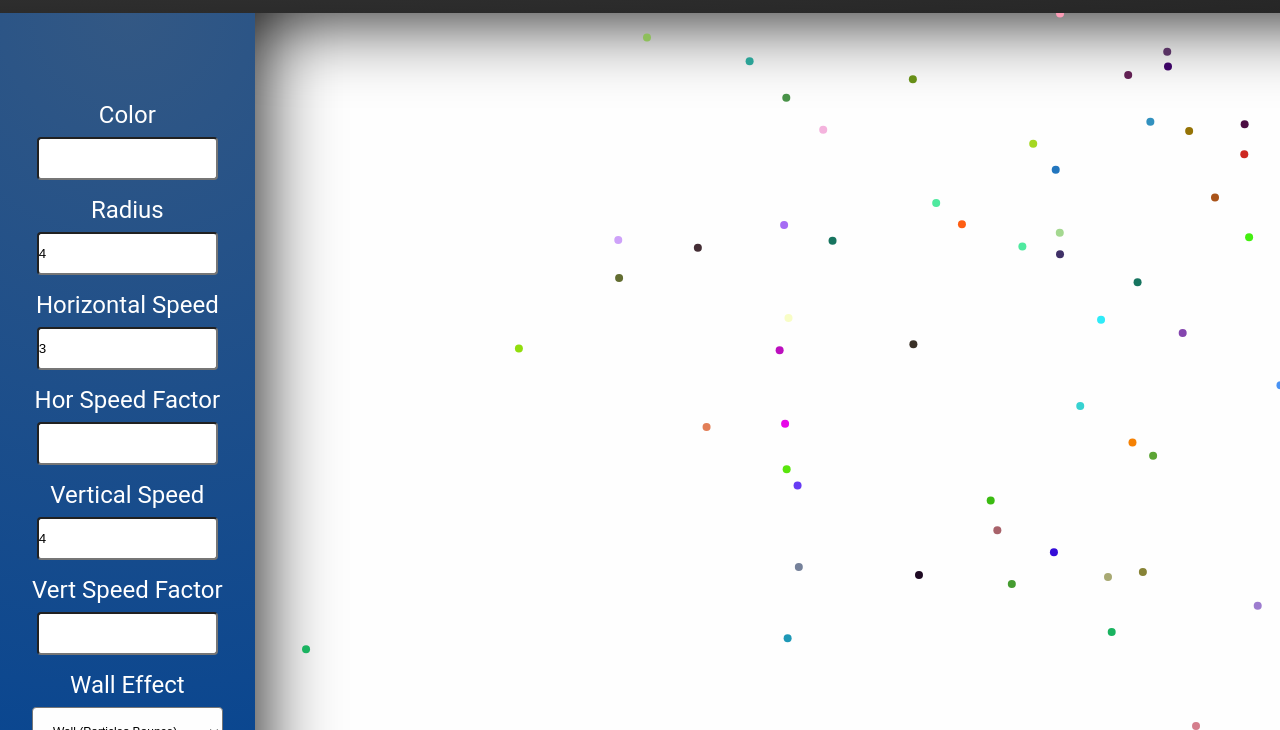
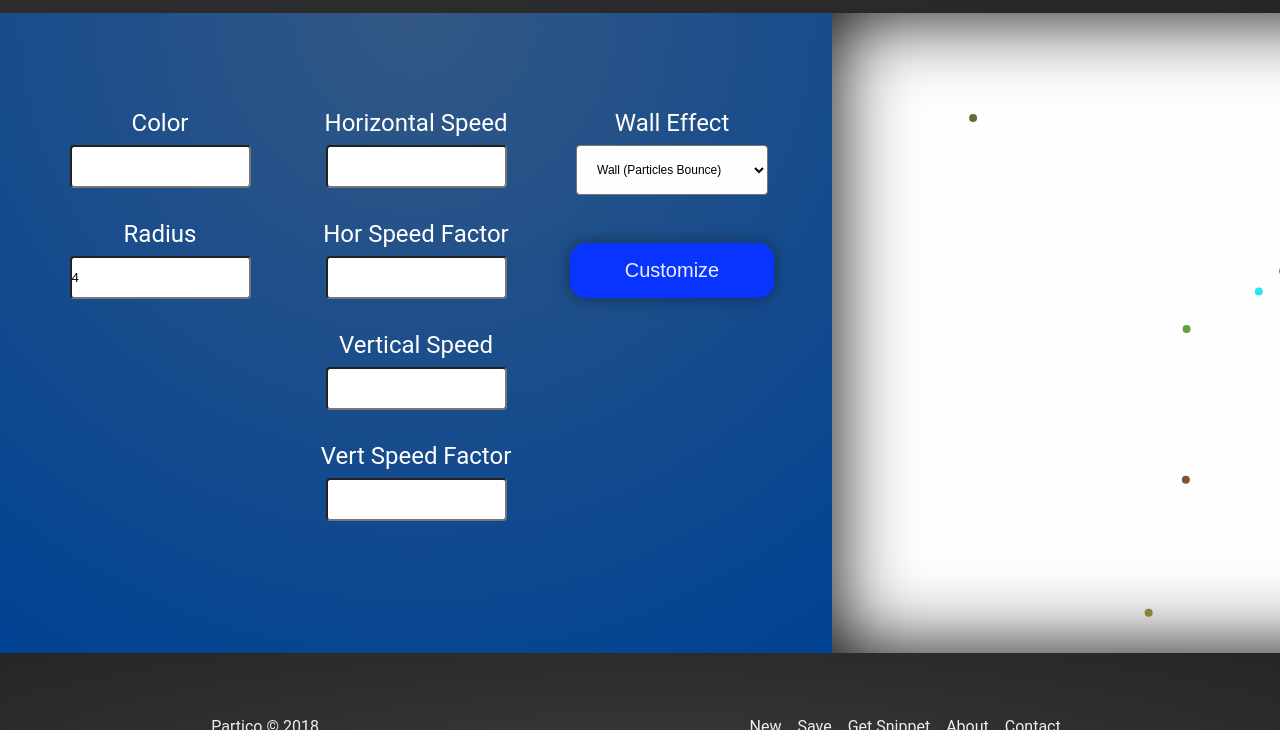
Before and after one commit to jbratcher/particles_ui, a website: page index.html in a window 1280 px wide. Shown: the part 70-800 px from the top of the page. Drawn offline with Linux system fonts and the light colour scheme.

Commit message:
added columns to menu on desktop

```diff
--- a/index.html
+++ b/index.html
@@ -41,6 +41,8 @@
 
             <form id="controls-form">
 
+              <section class="form-column">
+
                 <section class="input-box">
 
                   <label for="color">Color</label>
@@ -57,11 +59,16 @@
 
                 </section>
 
+              </section>
+
+              <section class="form-column">
+
+
                 <section class="input-box">
 
                   <label for="xspeed">Horizontal Speed</label>
                   <br />
-                <input id="xspeed" type="text" name="xspeed" value="3">
+                  <input id="xspeed" type="text" name="xspeed" value="">
 
                 </section>
 
@@ -77,7 +84,7 @@
 
                   <label for="yspeed">Vertical Speed</label>
                   <br />
-                <input id="yspeed" type="text" name="yspeed" value="4">
+                  <input id="yspeed" type="text" name="yspeed" value="">
 
                 </section>
 
@@ -88,6 +95,10 @@
                   <input id="yfactor" type="text" name="yfactor" value="">
 
                 </section>
+
+              </section>
+
+              <section class="form-column">
 
                 <section class="input-box">
 
@@ -103,6 +114,8 @@
                 </section>
 
                 <button id="submitChanges" type="button">Customize</button>
+
+              </section>
 
             </form>
 
--- a/src/scss/styles.scss
+++ b/src/scss/styles.scss
@@ -167,9 +167,11 @@ main {
       width: 100%;
     }
 
+
+
   }
 
-  &>button {
+#submitChanges {
   background: #0934ff;
   border: none;
   border-radius: 1rem;
@@ -178,7 +180,9 @@ main {
   font-size: 1.25rem;
   margin-top: 2rem;
   padding: 1rem 0;
+  width: 100%;
 }
+
 
 }
 
@@ -278,6 +282,28 @@ footer {
       padding: 5rem 2rem;
     }
 
+    #controls-form {
+      display: flex;
+      flex-direction: row;
+
+      .form-column {
+        display: flex;
+        flex-direction: column;
+        align-items: center;
+
+        .input-box {
+          padding: 1rem 2rem;
+          width: 20vw;
+        }
+
+      }
+
+    }
+
+    #submitChanges {
+      max-width: 80%;
+    }
+
     #main-canvas {
       box-shadow: inset 0 0 5rem rgba(0,0,0,1);
       width: 100%;
```
Also changed, not shown: dist/css/styles.min.css, dist/index.html, dist/scss/styles.scss, src/css/styles.css. Lines whose indentation alone changed are shown as unchanged.
